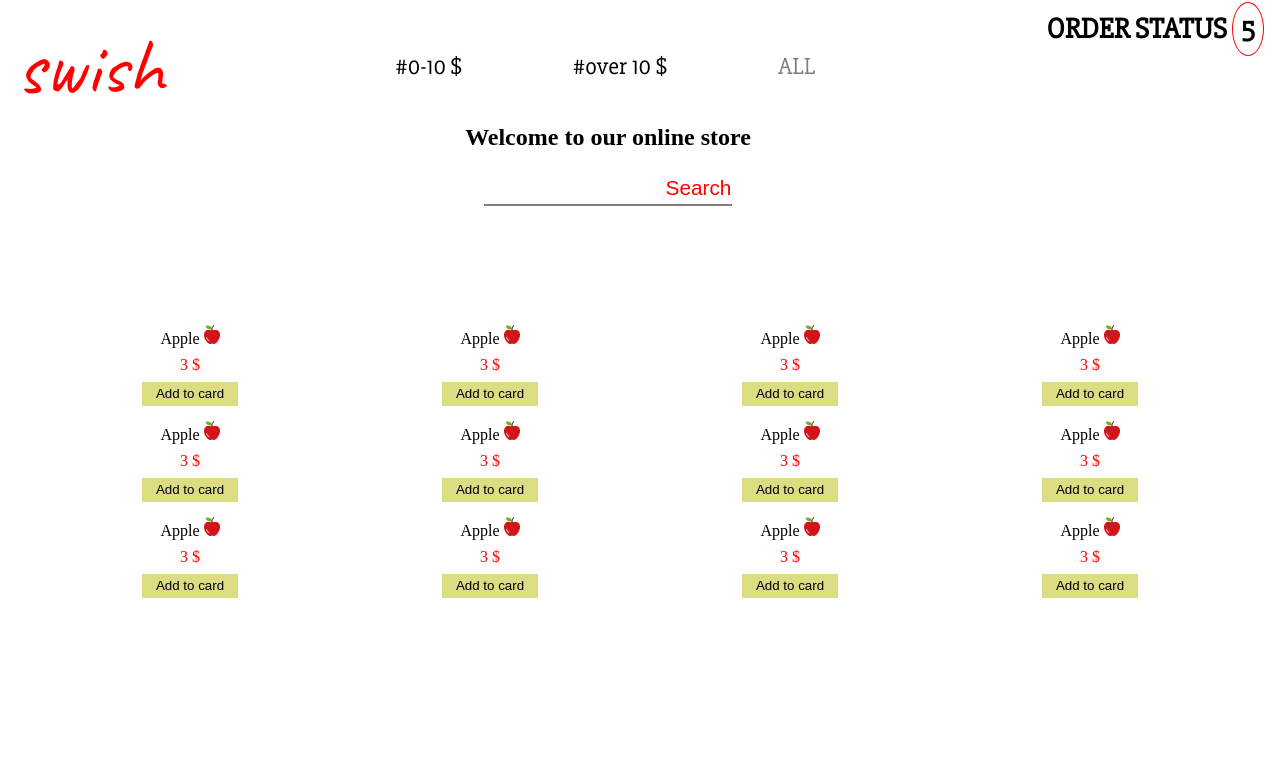
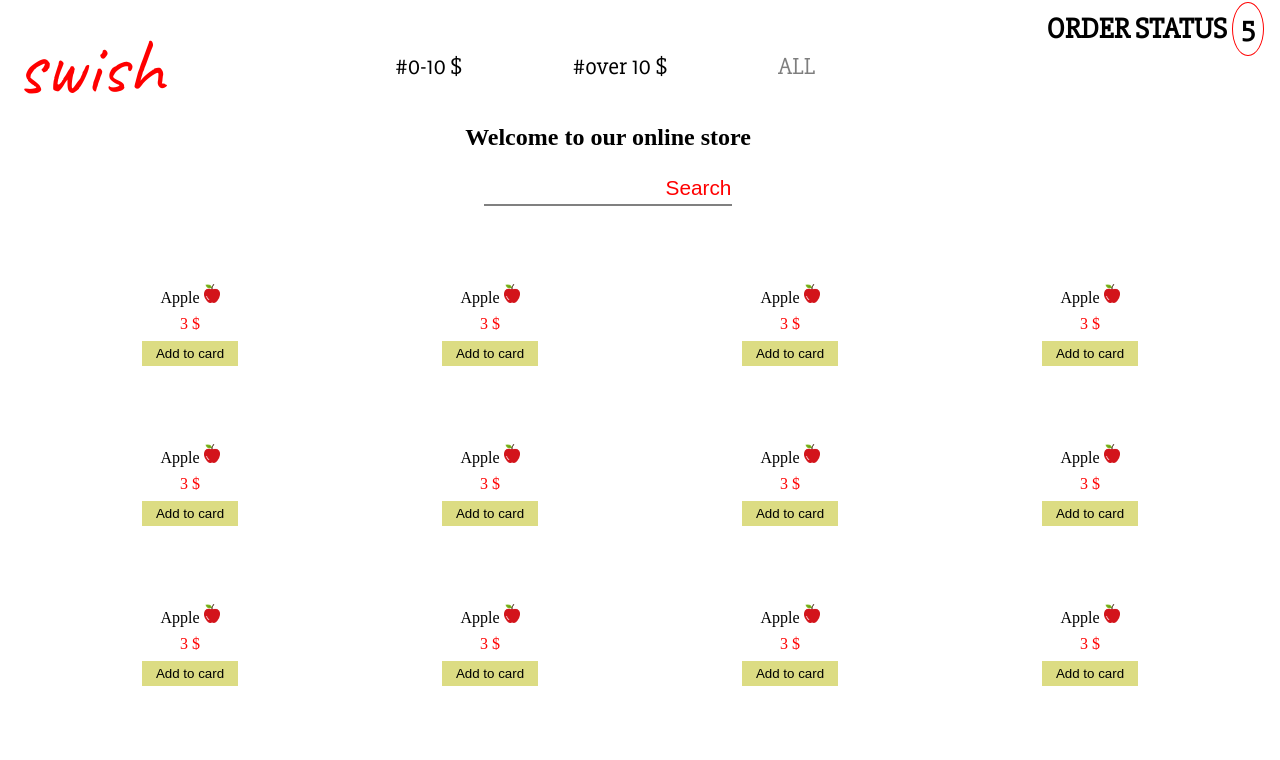
Before and after one commit to uluskarakoc/Simple-Fastfood-Menu, a website: page src/index.html in a window 1280 px wide. Drawn offline with Linux system fonts and the light colour scheme.

Commit message:
margin-card

```diff
--- a/src/scss/_cards.scss
+++ b/src/scss/_cards.scss
@@ -1,22 +1,28 @@
 .cards {
   display: flex;
   justify-content: space-around;
-  align-items:center;
+  align-items: center;
   flex-wrap: wrap;
   height: 30rem;
-  margin: 0rem auto;
+  margin: 3rem auto;
   max-width: 75rem;
-//   background-color: goldenrod;
+  // background-color: goldenrod;
+
+  .there {
+    gap: 2rem;
+    background-color: chartreuse;
+  }
 
   .card {
     display: flex;
     flex-direction: column;
     align-items: center;
-
+    justify-content: center;
     height: 6rem;
     width: 10rem;
+    margin-bottom: 4rem;
 
-   img {
+    img {
       width: 1rem;
     }
     button {
```
Also changed, not shown: src/styles/main.css, 1 other file.
